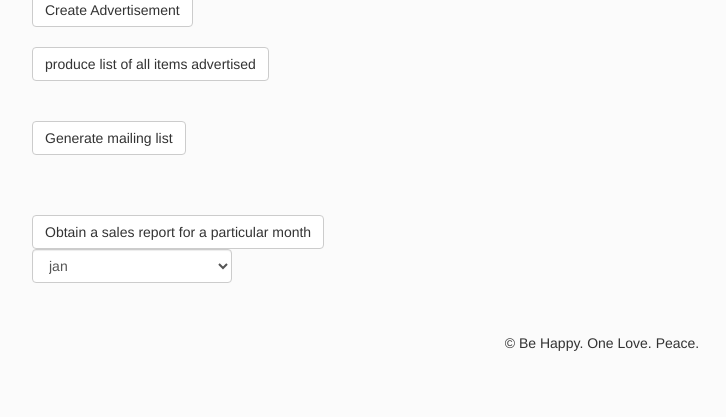
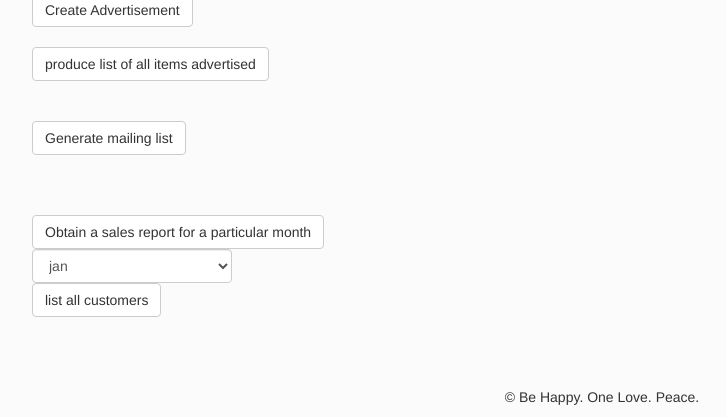
Before and after one commit to karlfloersch/friends-r-us, a Django app: template social_network/templates/employee.html in a window 1280 px wide. Shown: the part 433-850 px from the top of the page, without its empty margins (38-764 px from the left). Before the commit the page ends 784 px from the top, so only its background shows below. Run offline with Django 3.2, Linux system fonts and the light colour scheme; the template is opened without the code that fills it, so the values that code supplies are empty; some libraries are stand-ins or nearby versions.

Commit message:
added showing all customers

```diff
--- a/social_network/templates/employee.html
+++ b/social_network/templates/employee.html
@@ -54,4 +54,8 @@
 <!-- <button type="bhidesalesreportbutton" onclick="hidesalesreport" >hide</button>  -->
 <table border="1" id = "sales_table">
 </table>
+
+<button class="btn btn-default" type="list_all_customers" id="list-all-customers">list all customers</button>
+<table class="table" id = "customer_table">
+</table>
 {% endblock %}
--- a/social_network/urls.py
+++ b/social_network/urls.py
@@ -26,6 +26,8 @@ urlpatterns = patterns('',
                            name='produce_list_of_all_items_advertised'),
                        url(r'^employee/generate-mailing-list/$', views.generate_mailing_list_ajax,
                            name='generate_mailing_list'),
+                       url(r'^employee/list-all-customers/$', views.list_all_customers_ajax,
+                           name='list_all_customers'),
                        url(r'^messages/get_messages/$', views.get_messages_ajax,
                            name='messages'),
                        url(r'^get_friends/$', views.get_friends_ajax,
--- a/static/js/employee.js
+++ b/static/js/employee.js
@@ -66,6 +66,39 @@ var get_all_advertisment = function() {
     });
 
 };
+var list_all_customers = function(){
+// list_all_customers_ajax
+    // ('#customer_table').toggle()
+    var data = {
+
+    };
+
+    sendDefaultPOST('/list-all-customers/', data, function(response) {
+        // console.log(response);
+        // mailing-list
+        // P.id, P.firstname, P.lastname, P.gender, P.address, P.city, P.state, P.zipcode, P.telephone, C.email, C.rating, C.date_of_birth
+
+         var i;
+        $('#customer_table').append('<tr><td>' + "id" +'</td><td>' + "firstname" + '</td><td>'+"lastname"+'</td><td>'+"gender"+'</td><td>'+"address"+'</td><td>'+"city"+'</td><td>'+"state"+'</td><td>'+"zipcode"+'</td><td>'+"telephone"+'</td><td>'+"email"+'</td><td>'+"rating"+'</td><td>'+"date_of_birth"+ '</td></tr>');
+        $('#customer_table').find("tr:gt(0)").remove();
+        for (i = 0; i < response.items.length; i++) {
+            var j;
+            var strings = '<tr><td>'
+            for(j = 0 ; j<response.items[i].length; j++){
+                if(j==response.items[i].length-1){
+                    strings = strings + response.items[i][j];
+                }else{
+
+                strings = strings + response.items[i][j] + '</td><td>';
+                }
+            }
+            strings = strings + '</td></tr>'
+
+            $('#customer_table').append(strings);
+        }
+
+    });
+}
 var delete_advertisement = function() {
 
     var data = {
@@ -104,4 +137,5 @@ $(document).ready(function() {
     $("#delete-advertisement").click(create_advertisement);
     $("#produce-list-of-all-items-advertised").click(get_all_advertisment);
     $("#generate-mailing-list").click(generate_mailing_list);
+    $("#list-all-customers").click(list_all_customers);
 });
```
Also changed, not shown: social_network/views.py (+7 -0 lines).
